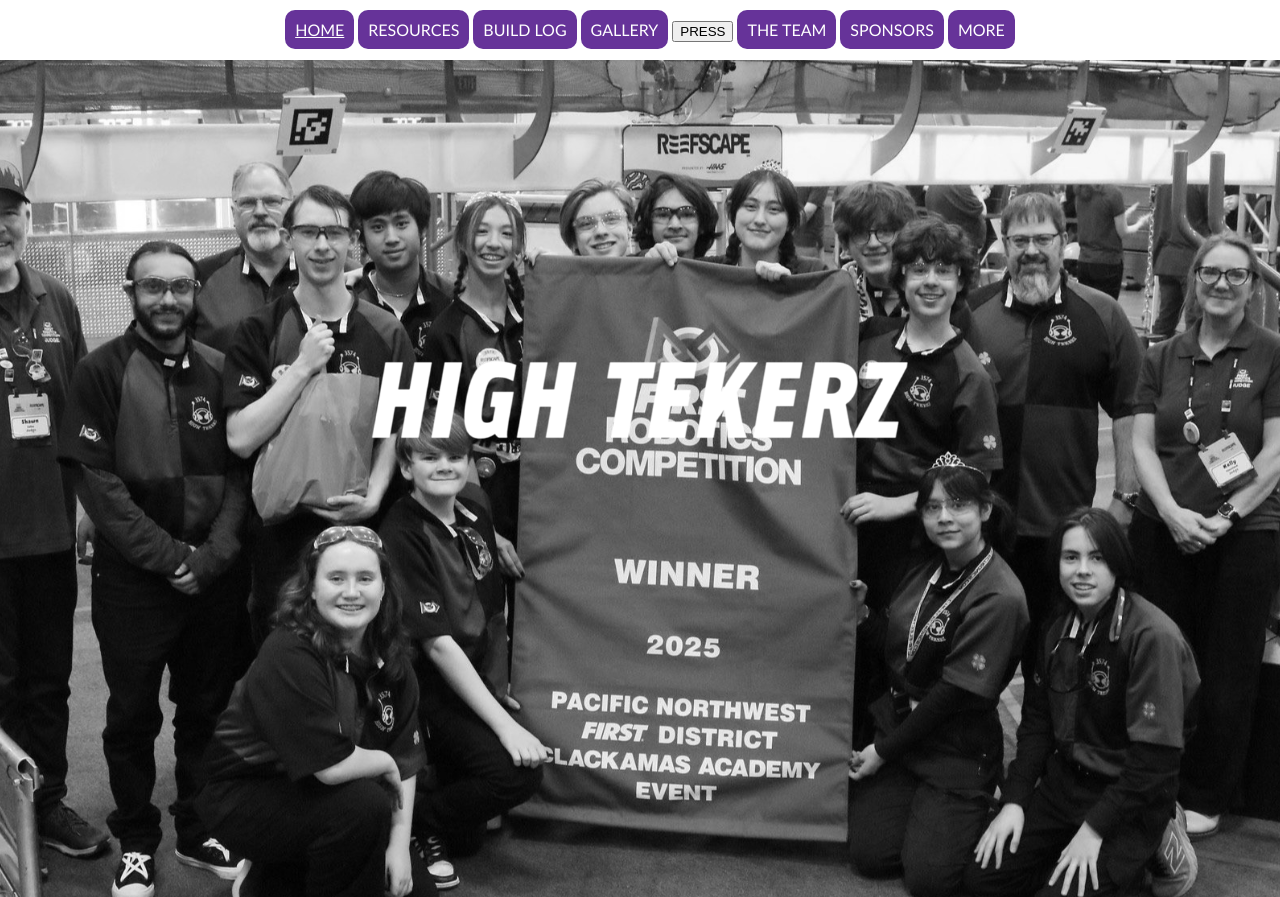
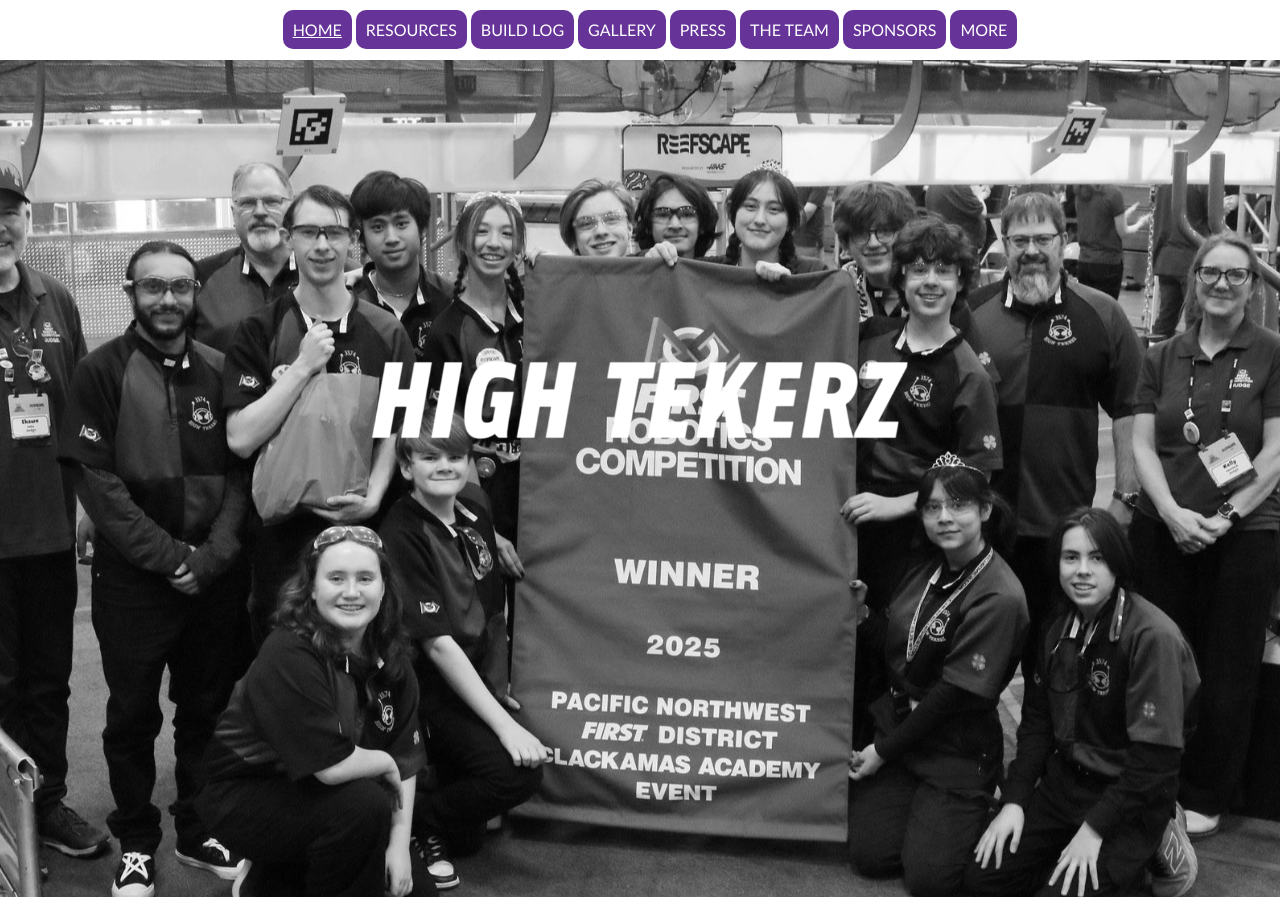
Before and after one commit to qm-rr/TekerzRobotics, a plain HTML site: page index.html in a window 1280 px wide. Shown: the top 897 px of the page. Drawn offline with Linux system fonts and the light colour scheme.

Commit message:
Update index.html

```diff
--- a/index.html
+++ b/index.html
@@ -269,7 +269,7 @@ img {
             </div>
         </div>
             <a href="https://qm-rr.github.io/TekerzRobotics/1.html"><button class="gallerybtn">GALLERY</button></a>
-            <a href="#"><button class="newsbtn">PRESS</button></a>
+            <a href="#"><button class="gallerybtn">PRESS</button></a>
             <div class="team">
             <a href="#"><button class="teambtn">THE TEAM</button></a>
             <div class="team-content">
```
